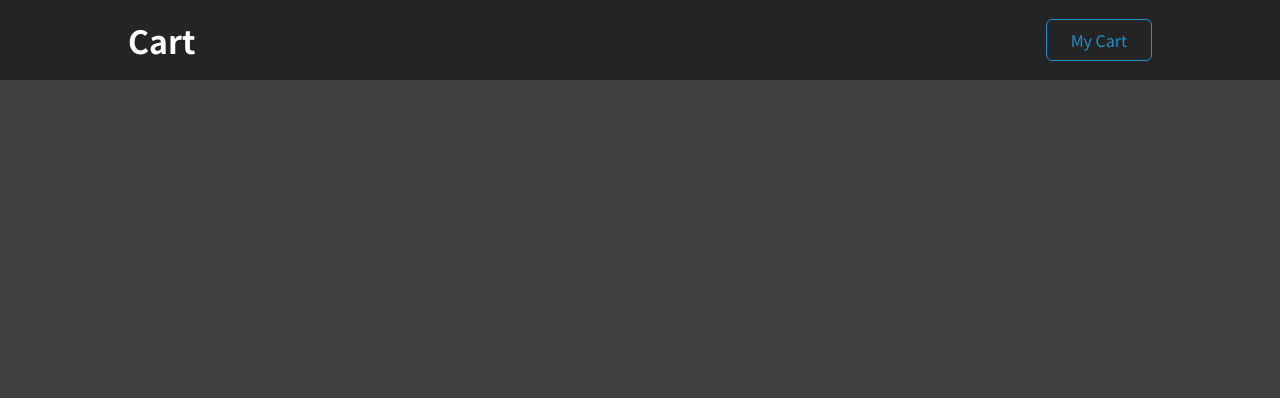
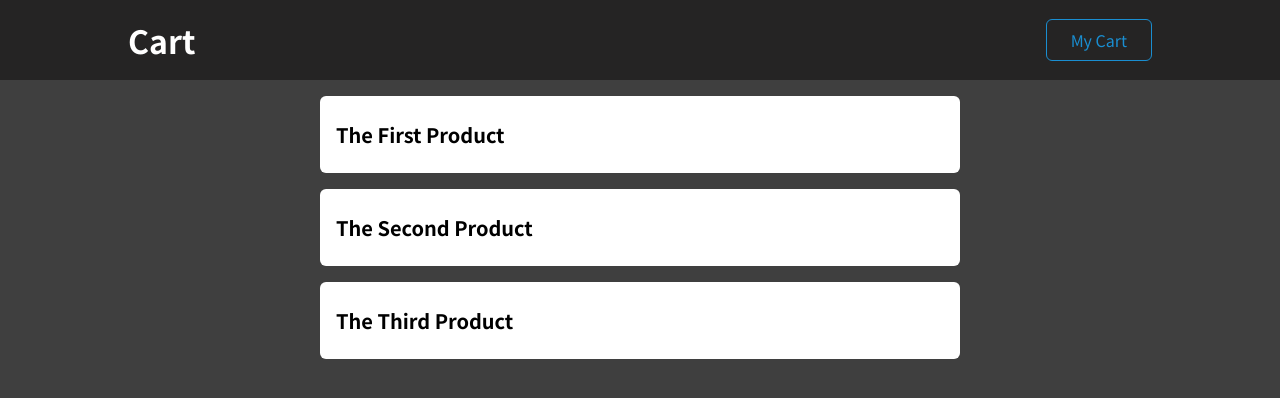
Before and after one commit to fatemeh-asgari/first-project, a React (Create React App) app: page / in a window 1280 px wide. Shown: the top 398 px of the page. Built offline with nearby package versions, Linux system fonts and the light colour scheme.

Commit message:
add products component to the app

```diff
--- a/src/App.js
+++ b/src/App.js
@@ -1,10 +1,14 @@
-import Header from './Header';
+import Header from "./Header";
 
-import './App.css';
+import "./App.css";
+import Products from "./Products";
 
 function App() {
   return (
-    <Header />
+    <>
+      <Header />
+      <Products />
+    </>
   );
 }
 
```
